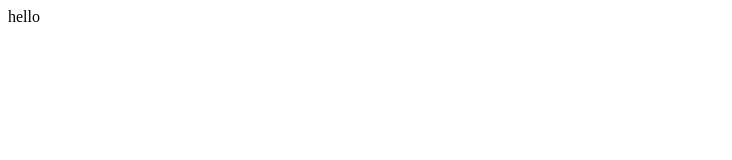
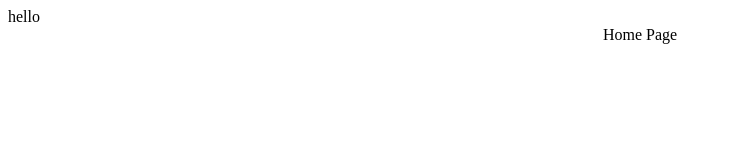
Before and after one commit to vbrambila2/one-rep-max, a React (Create React App) app: page / in a window 1280 px wide. Shown: the top 160 px of the page, without its empty margins (0-732 px from the left). Built offline with nearby package versions, Linux system fonts and the light colour scheme.

Commit message:
home page connected

```diff
--- a/package.json
+++ b/package.json
@@ -3,11 +3,13 @@
   "version": "0.1.0",
   "private": true,
   "dependencies": {
+    "@material-ui/core": "^4.12.4",
     "@testing-library/jest-dom": "^5.16.4",
     "@testing-library/react": "^13.3.0",
     "@testing-library/user-event": "^13.5.0",
     "react": "^18.1.0",
     "react-dom": "^18.1.0",
+    "react-router-dom": "^6.3.0",
     "react-scripts": "5.0.1",
     "web-vitals": "^2.1.4"
   },
--- a/src/containers/App.js
+++ b/src/containers/App.js
@@ -1,8 +1,8 @@
 import React from 'react';
-//import { Router, Route, Switch } from 'react-router-dom';
+import { Routes, Route } from 'react-router-dom';
 // import history from '../history';
 // import AddPage from './AddPage';
-// import HomePage from './HomePage';
+import HomePage from './HomePage';
 // import MovementPage from './MovementPage';
 // import UpdatePage from './UpdatePage';
 // import DeletePage from './DeletePage';
@@ -12,15 +12,13 @@ class App extends React.Component {
         return (
             <div>
               hello
-                {/* <Router history={history} >
-                    <Switch>
-                        <Route exact path="/" render={ () => <HomePage title="One Rep - Home" /> } ></Route>
-                        <Route exact path="/movement/:id/:name/:weight" render={ () => <MovementPage title="One Rep - Movement" /> } ></Route>
+                <Routes >
+                        <Route exact path="/" element={ <HomePage title="One Rep - Home" /> } ></Route>
+                        {/* <Route exact path="/movement/:id/:name/:weight" render={ () => <MovementPage title="One Rep - Movement" /> } ></Route>
                         <Route exact path="/add" render={ () => <AddPage title="One Rep - Add" /> } ></Route>
                         <Route exact path="/update/:id/:name" render={ () => <UpdatePage title="One Rep - Update" /> } ></Route>
-                        <Route exact path="/delete/:id/:name" render={ () => <DeletePage title="One Rep - Delete" /> } ></Route>
-                    </Switch>
-                </Router> */}
+                        <Route exact path="/delete/:id/:name" render={ () => <DeletePage title="One Rep - Delete" /> } ></Route> */}
+                </Routes>
             </div>
         )
     }
--- /dev/null
+++ b/src/containers/HomePage.js
@@ -0,0 +1,35 @@
+import React from 'react';
+//import Header from '../components/Header';
+import { makeStyles } from '@material-ui/core/styles';
+// import FabButton from '../components/FabButton';
+// import MovementList from './MovementList';
+// import MovementsList from './FetchedMovements';
+
+const useStyles = makeStyles(() => ({
+   homePageContent: {
+       display: 'flex',
+       justifyContent: 'center',
+       alignItems: 'center',
+   },
+   newDiv: {
+       marginTop: '100px'
+   }
+}));
+
+const HomePage = (props) => {
+    const classes = useStyles();
+
+   return (
+       <div className={classes.homePageContent} >
+           Home Page
+            {/* <Header title={"One Rep  Max"}/> */}
+            <div>
+                {/* <MovementsList />
+                <MovementList /> */}
+            </div>
+            {/* <FabButton /> */}
+       </div>
+   );
+};
+
+export default (HomePage);
--- a/src/index.js
+++ b/src/index.js
@@ -1,6 +1,7 @@
 import React from 'react';
-import ReactDOM from 'react-dom';
+import ReactDOM from 'react-dom/client';
 import App from './containers/App';
+import { BrowserRouter } from 'react-router-dom';
 // import { Provider } from 'react-redux';
 // import { createStore, applyMiddleware, compose } from 'redux';
 // import rootReducer from './reducers';
@@ -17,12 +18,14 @@ import App from './containers/App';
 
 //const persistor = persistStore(store);
 
-ReactDOM.render(
+const root = ReactDOM.createRoot(document.getElementById("root"));
+
+root.render(
   //  <Provider store={store} >
       // <PersistGate persistor={persistor}>
-         <App />
+      <BrowserRouter>
+        <App />
+      </BrowserRouter>
       // </PersistGate>
   //  </Provider>
-  ,
-   document.getElementById('root')
 );
```
Also changed, not shown: 1 other file (tests, documents, lock files or other folders).
